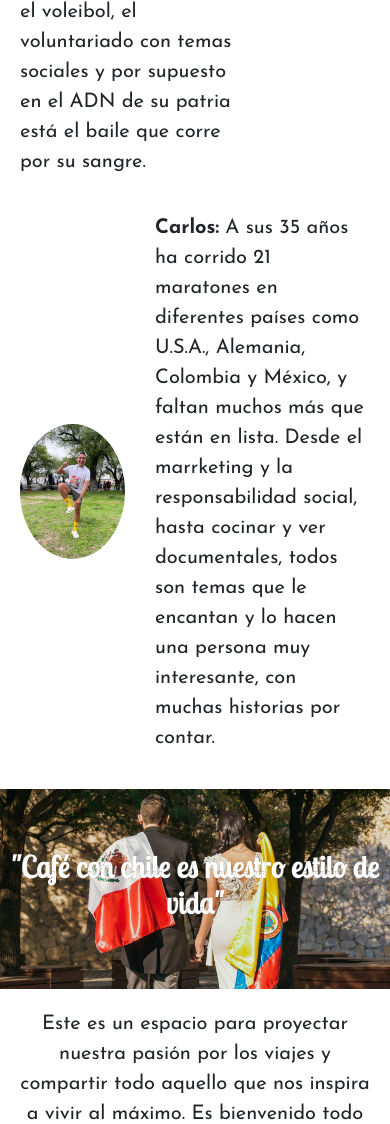
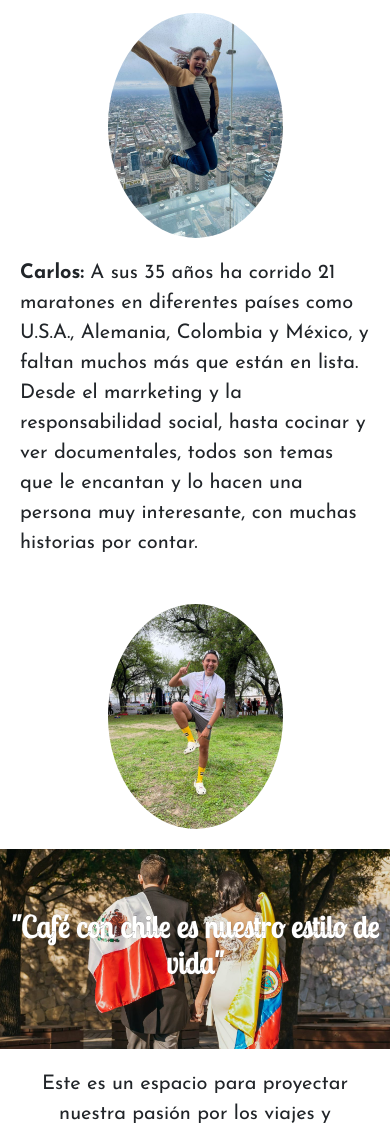
Before and after one commit to AndreCer25/cafe-con-chile, a website: page paginas/quienes-somos.html in a window 390 px wide. Shown: the part 568-1692 px from the top of the page. Drawn offline with nearby package versions, Linux system fonts and the light colour scheme.

Commit message:
Responsivo quienes somos

```diff
--- a/paginas/quienes-somos.html
+++ b/paginas/quienes-somos.html
@@ -62,7 +62,7 @@
                 </article>
 
                 <article class="nosotros2">
-                    <img class= "fotos" src="../imagenes/carlos.jpg">
+                    <img class= "fotos fotoCarlos" src="../imagenes/carlos.jpg">
                     <p><b>Carlos:</b> A sus 35 años ha corrido 21 maratones en diferentes países como U.S.A., Alemania, Colombia y México, y faltan muchos más que están en lista. Desde el marrketing y la responsabilidad social, hasta cocinar y ver documentales, todos son temas que le encantan y lo hacen una persona muy interesante, con muchas historias por contar.</p>
                 </article>
             </section>
--- a/sass/style.scss
+++ b/sass/style.scss
@@ -341,7 +341,15 @@ align-items: center;}
 
     .seccion-2-Box2 {flex-direction: column;}
 
-    .seccion-1-Box3 {flex-direction: column;}}
+    .seccion-1-Box3 {flex-direction: column;}
+
+    .nosotros1 {flex-direction: column;}
+
+    .nosotros2 {flex-direction: column;}
+
+    .fotos {width: 50%;}
+
+    .fotoCarlos {order: 1;}}
 
 @media (min-width:600px) and (max-width: 768px) {
     #entradasBlog {
```
Also changed, not shown: css/style.css, 1 other file.
